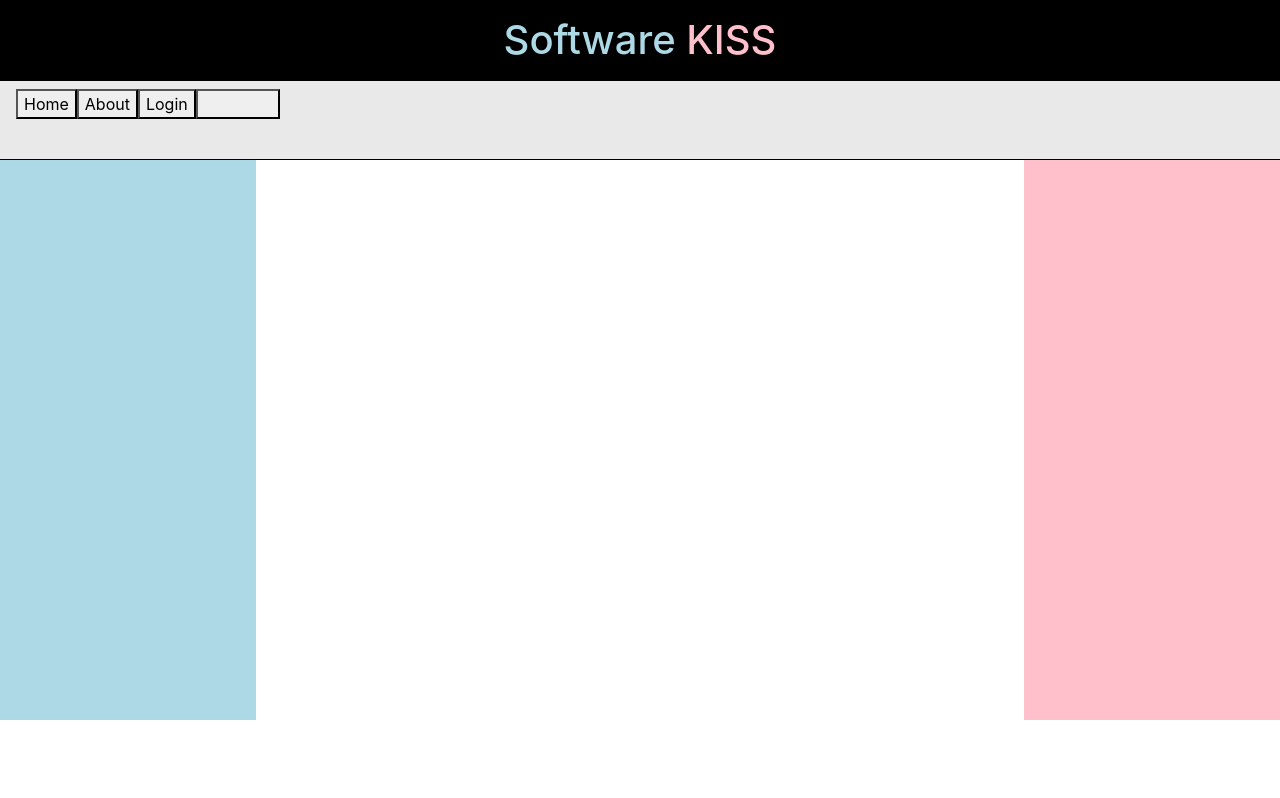
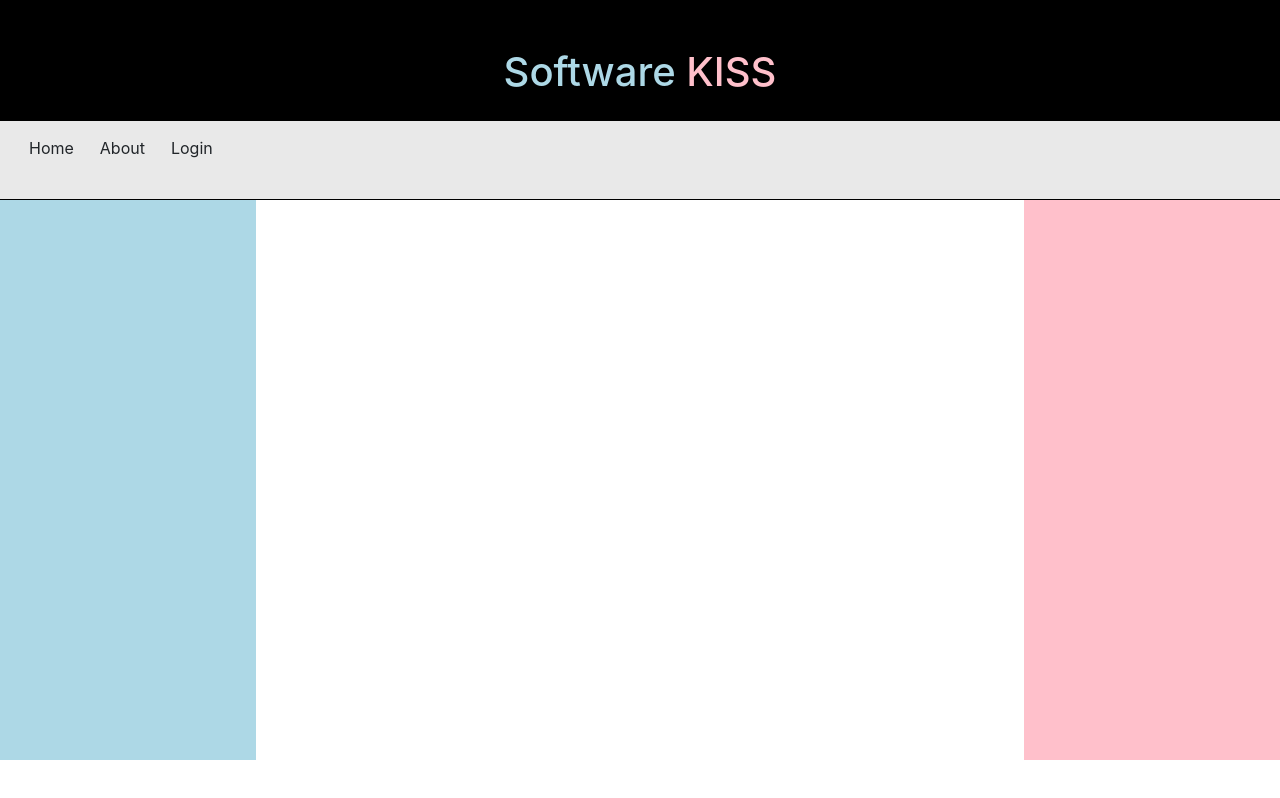
Before and after one commit to wwyl1234/software-kiss, a React app in the folder client/: page / in a window 1280 px wide. Built offline with nearby package versions, Linux system fonts and the light colour scheme; no server answers.

Commit message:
Fixed style of blog. Added another flex container for the y-axis.

```diff
--- a/client/src/Content.css
+++ b/client/src/Content.css
@@ -3,6 +3,7 @@
     background-color: white;
     width: 60%;
     flex-grow: 3;
+    overflow-y: scroll;
     overflow-y: scroll;
     /* height: 100%; */
 }
--- a/client/src/Menu.css
+++ b/client/src/Menu.css
@@ -5,7 +5,6 @@
     border-bottom: 1px solid black;
     width: 100%;
     height: 5em;
-
 }
 
 /* Style the navbar */
@@ -14,6 +13,9 @@
     background-color: #e9e9e9;
 
   }
+
+/* */
+
 
 /* Navbar links */
   .topnav a {
--- a/client/src/Menu.js
+++ b/client/src/Menu.js
@@ -9,14 +9,16 @@ class Menu extends React.Component {
         return (
             <div id='navbar-container'>
                 <Navbar className='topnav'>
-                    <button id='home' onClick={this.props.onClick()}>Home</button>
-                    <button id='about' onClick={this.props.onClick()}>About</button>
-                    <button id='login' onClick={this.props.onClick()}>Login</button>
-                    <button onClick={this.props.onClick()}>
-                        <span
-                        className={this.props.isAuthorized ? 'isAuth' : 'needAuth'}
-                        id='addPost'>Add Post</span>
-                    </button>
+
+                        <button id='home' className='btn' onClick={this.props.onClick()}>Home</button>
+                        <button id='about' className='btn' onClick={this.props.onClick()}>About</button>
+                        <button id='login' className='btn' onClick={this.props.onClick()}>Login</button>
+                        <button className='btn' onClick={this.props.onClick()}>
+                            <span
+                            className={this.props.isAuthorized ? 'isAuth' : 'needAuth'}
+                            id='addPost'>Add Post</span>
+                        </button>
+
                 </Navbar>
             </div>
         );
--- a/client/src/Title.css
+++ b/client/src/Title.css
@@ -1,13 +1,18 @@
 /* Style the blog-title-container */
 #blog-title-container {
     width: 100%;
-    height: 10vh;
     text-align: center;
     background-color: black;
     padding-top: 1em;
+    padding-bottom: 1em;
 }
 
 /* Style the blog-title */
+#blog-title {
+    margin-top: 2em;
+}
+
+
 h1 {
     color: lightblue;
 
--- a/client/src/Title.js
+++ b/client/src/Title.js
@@ -7,7 +7,9 @@ class Title extends React.Component {
     render() {
         return (
             <div id='blog-title-container'>
-                <h1>Software <span>KISS</span></h1>
+                <div id='blog-title'>
+                    <h1>Software <span>KISS</span></h1>
+                </div>
             </div>
         );
     }
--- a/client/src/index.css
+++ b/client/src/index.css
@@ -1,12 +1,20 @@
+/* Style the blog-app-container */
+#blog-app-container {
+  width: 100%;
+  height: 100vh;
+  display: flex;
+  flex-direction: column;
+
+}
+
 
 /* Style the main-container */
 #main-container {
-    width: 100%;
-    height: 35em;
-    display: flex;
-    flex-direction: row;
-    justify-content: center;
-
+  width: 100%;
+  height: 35em;
+  display: flex;
+  flex-direction: row;
+  justify-content: center;
 
 }
 
@@ -37,6 +45,7 @@
       width: 1%;
       float: left;
       flex-grow: 1;
+
     }
 
     /* Style the filler-right div */
@@ -45,6 +54,7 @@
       width: 1%;
       float: right;
       flex-grow: 1;
+
     }
 
 }
--- a/client/src/index.js
+++ b/client/src/index.js
@@ -200,7 +200,7 @@ class BlogApp extends React.Component {
 
     render(){
         return (
-            <div id='blog-app-container'>
+            <div id='blog-app-container' className='flex-container'>
                 <Title />
                 <Menu
                     isAuthorized={this.state.isAuthorized}
```
